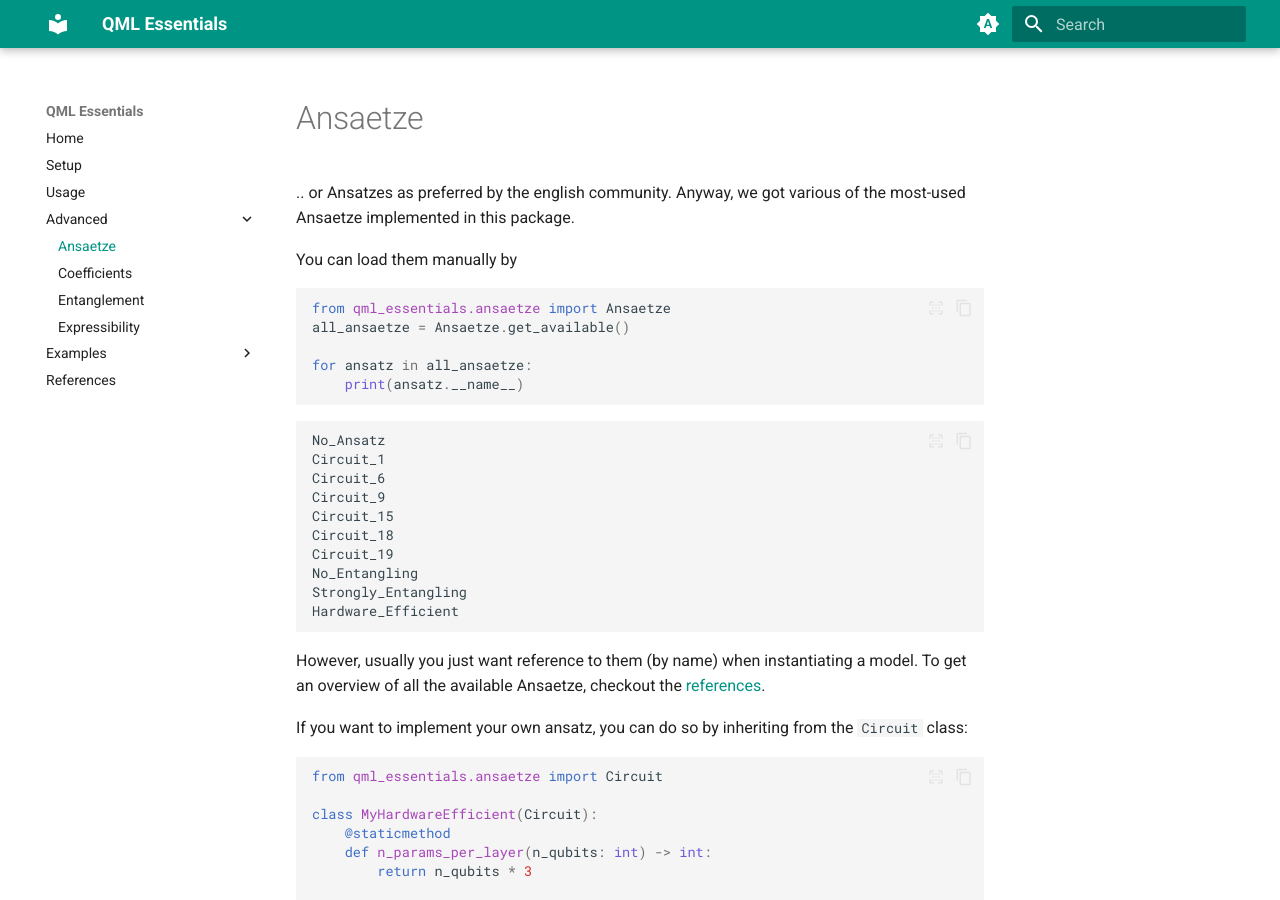
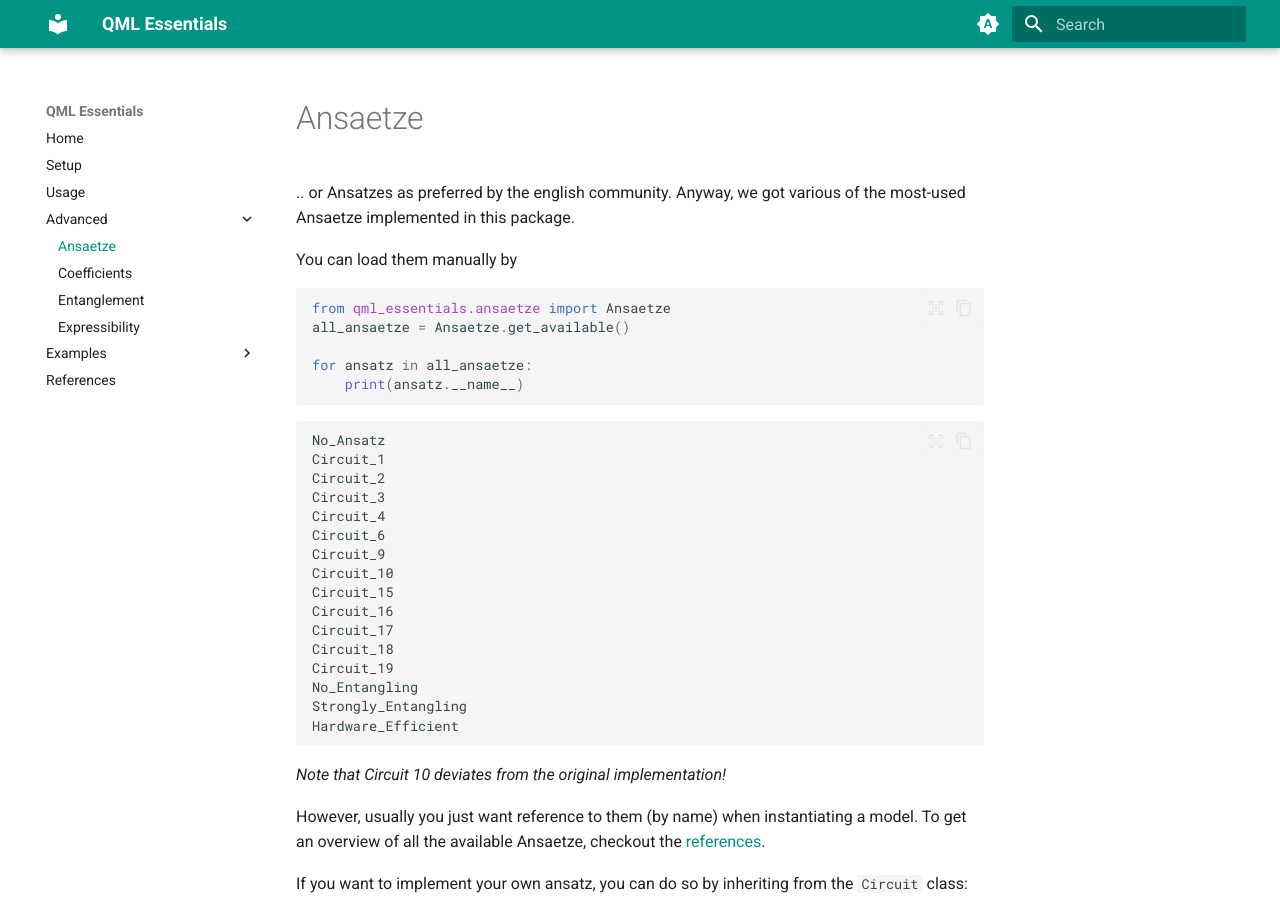
Before and after one commit to cirKITers/qml-essentials, an MkDocs documentation site: the page built from docs/ansaetze.md, in a window 1280 px wide and 900 px high. Built offline with MkDocs 1.6.1 and Material for MkDocs 9.7.7, drawn with Linux system fonts in a browser that asks for light colours.

Commit message:
updated list of supported ansatzes
Signed-off-by: Melvin Strobl <lc3267@kit.edu>

````diff
--- a/docs/ansaetze.md
+++ b/docs/ansaetze.md
@@ -15,15 +15,23 @@ for ansatz in all_ansaetze:
 ```
 No_Ansatz
 Circuit_1
+Circuit_2
+Circuit_3
+Circuit_4
 Circuit_6
 Circuit_9
+Circuit_10
 Circuit_15
+Circuit_16
+Circuit_17
 Circuit_18
 Circuit_19
 No_Entangling
 Strongly_Entangling
 Hardware_Efficient
 ```
+
+*Note that Circuit 10 deviates from the original implementation!*
 
 However, usually you just want reference to them (by name) when instantiating a model.
 To get an overview of all the available Ansaetze, checkout the [references](https://cirkiters.github.io/qml-essentials/references/).
````
Also changed, not shown: docs/ansaetze.ipynb.
